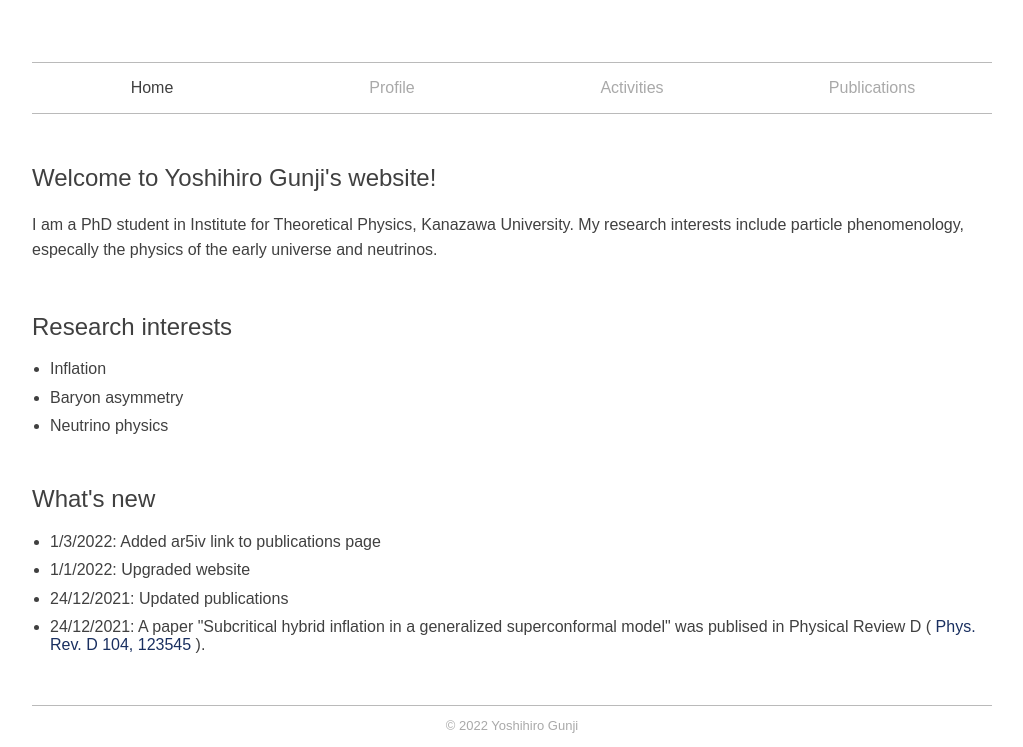
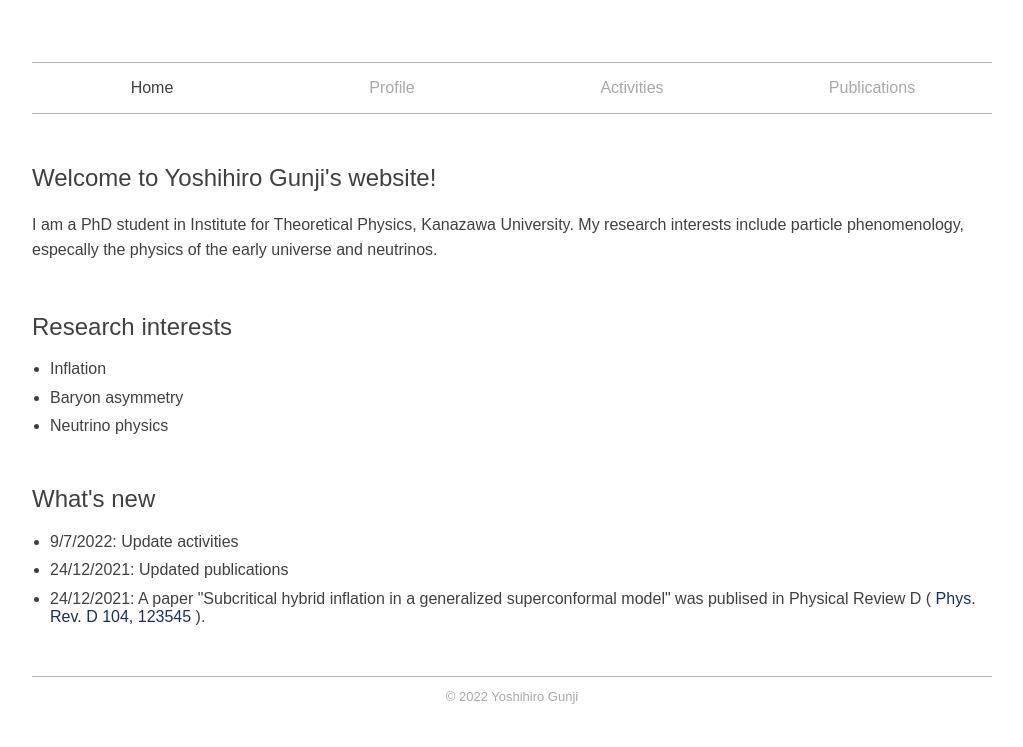
Before and after one commit to gunjigunji/web, a plain HTML site: page index.html in a window 1280 px wide. Shown: the part 138-885 px from the top of the page, without its empty margins (128-1151 px from the left). After the commit the page ends 856 px from the top, so only its background shows below. Drawn offline with Linux system fonts and the light colour scheme.

Commit message:
update activities

```diff
--- a/index.html
+++ b/index.html
@@ -46,8 +46,9 @@
       </h2>
       <div class="list">
         <ul>
-          <li>1/3/2022: Added ar5iv link to publications page</li>
-          <li>1/1/2022: Upgraded website</li>
+          <li>9/7/2022: Update activities</li>
+          <!-- <li>1/3/2022: Added ar5iv link to publications page</li> -->
+          <!-- <li>1/1/2022: Upgraded website</li> -->
           <li>24/12/2021: Updated publications</li>
           <li>24/12/2021: A paper "Subcritical hybrid inflation in a generalized superconformal model" was publised in Physical Review D (<a href="https://link.aps.org/doi/10.1103/PhysRevD.104.123545" target="_blank" rel="noopener noreferror"> Phys. Rev. D 104, 123545 </a>).</li>
           <!-- <li>4/12/2021: Updated activities</li> -->
```
Also changed, not shown: activities.html (+5 -0 lines).
